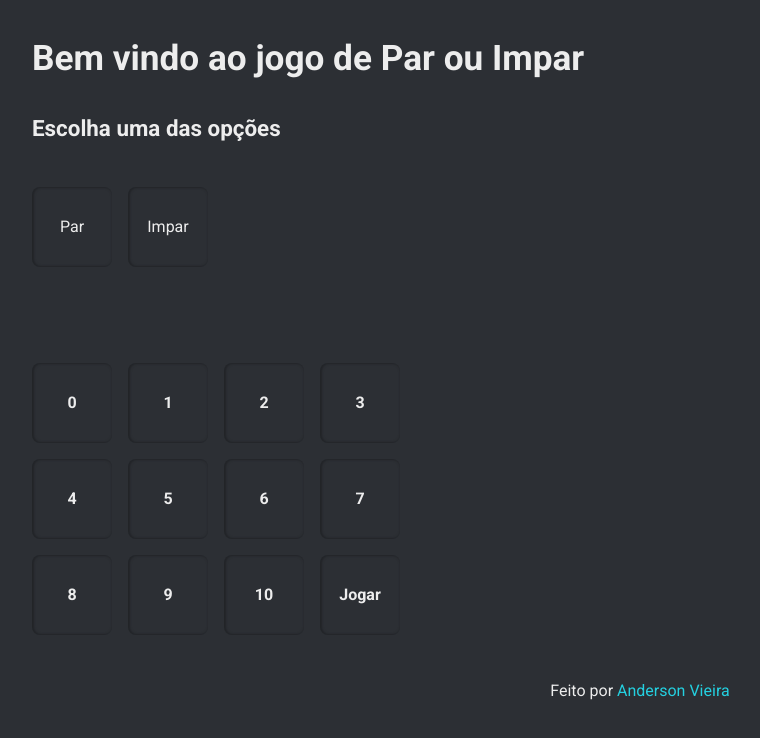
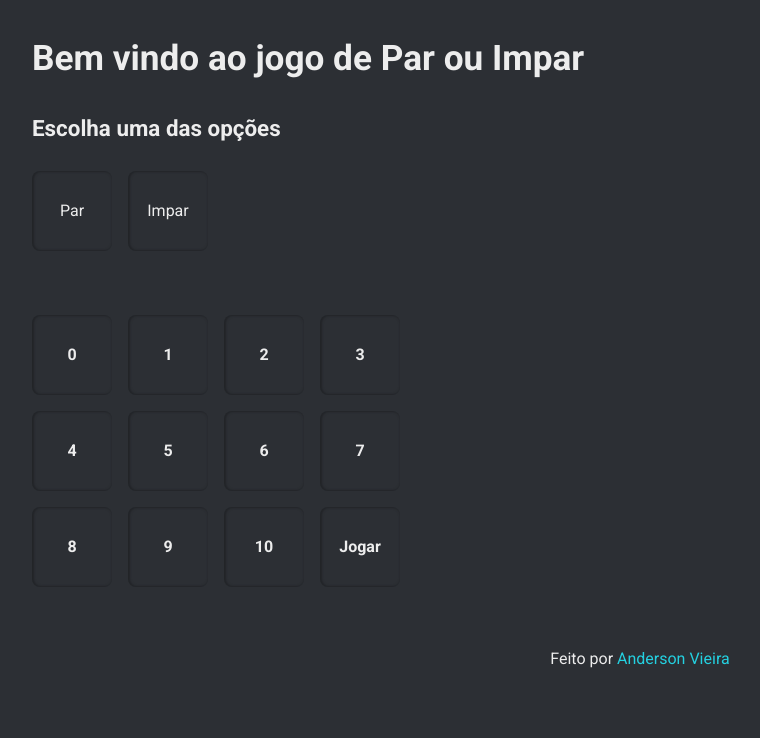
Before and after one commit to vieira-a/par-ou-impar, a plain HTML site: page index.html in a window 1280 px wide. Shown: the whole page, without its empty margins (0-760 px from the left). Drawn offline with Linux system fonts and the light colour scheme.

Commit message:
Ajustes no espaçamento entre os elementos

```diff
--- a/assets/css/style.css
+++ b/assets/css/style.css
@@ -65,7 +65,6 @@ main button:hover {
     box-shadow: 0px 0px 10px 5px var(--shadow-2);
 }
 
-
 /* button.number:focus {
     background-color: var(--green);
 } */
@@ -75,12 +74,12 @@ main .numbers {
     display: grid;
     grid-template-columns: min-content min-content min-content min-content;
     gap: 1rem;
-    padding-block: 3rem;
+    padding-block: 2rem;
 }
 
 main .choose .container {
     display: flex;
-    padding-block: 3rem;
+    padding-block: 2rem;
     gap: 1rem;
 }
 
@@ -141,5 +140,6 @@ main .numbers button {
 }
 
 footer {
+    padding-block: 2rem;
     text-align: center;
 }
```
